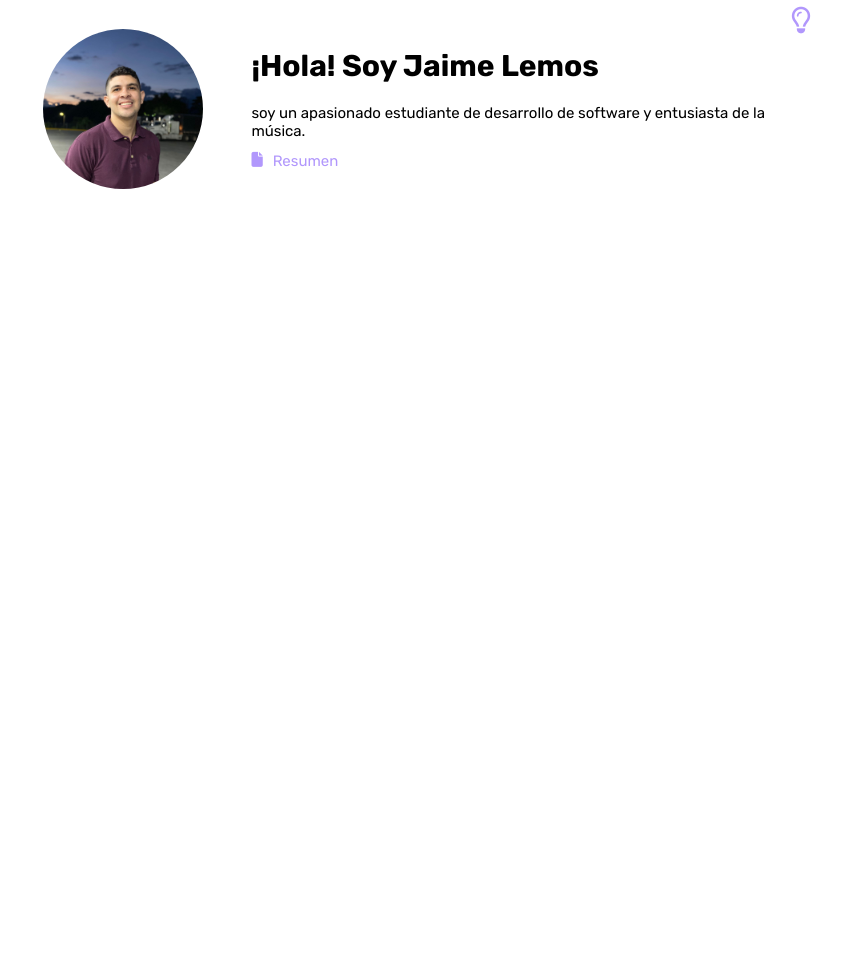
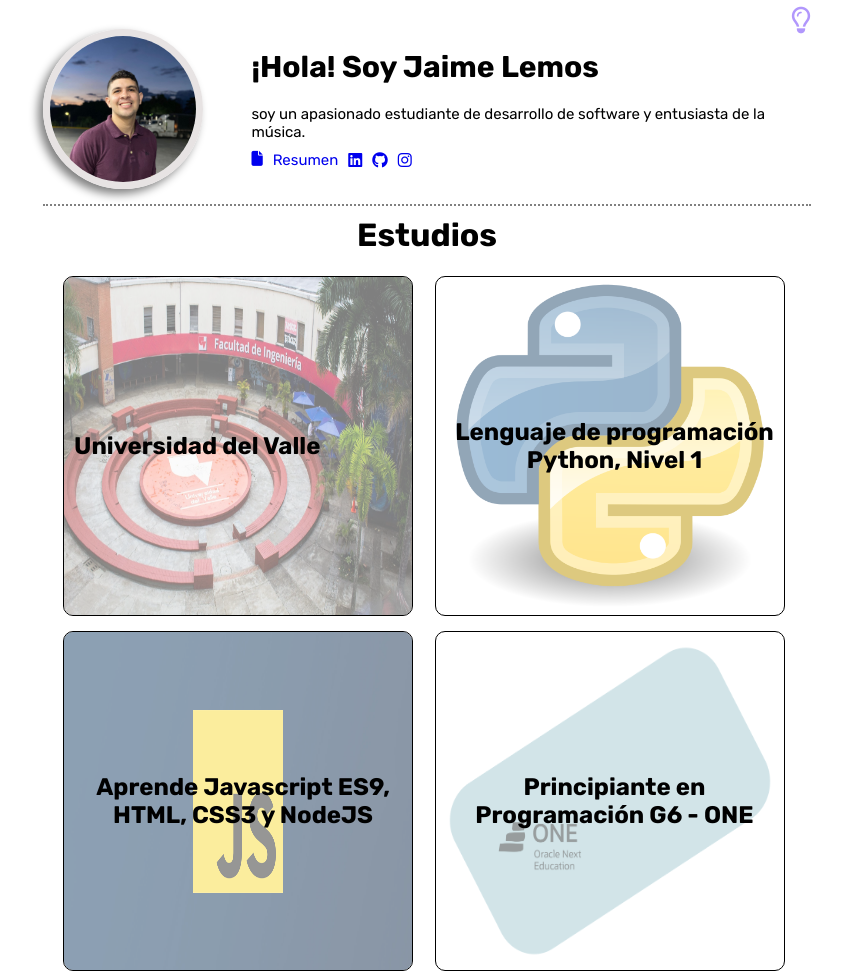
Before and after one commit to JLemos03/Portafolio-JL, a plain HTML site: page index.html in a window 1280 px wide. Shown: the whole page, without its empty margins (213-1055 px from the left). Before the commit the page ends 800 px from the top, so only its background shows below. Drawn offline with nearby package versions, Linux system fonts and the light colour scheme.

Commit message:
incorp estudios

```diff
--- a/index.html
+++ b/index.html
@@ -23,7 +23,9 @@
         </button>
     </section>
     <section class="contenedor-info">
-        <img src="Imagenes/JLprofile1.jpeg" class="foto" alt="">
+
+            <img src="Imagenes/JLprofile1.jpeg" class="foto" alt="">
+
         <div class="informacion-JL">
 
             <h1>¡Hola! Soy Jaime Lemos</h1>
@@ -31,16 +33,52 @@
             <section class="resumen">
                 <button>
                     <a href="Hoja de vida JL.pdf" download="Resumen JL">
-                        <i class="fa-solid fa-file" style="color: #B197FC;"></i><p>Resumen</p>
+                        <i class="fa-solid fa-file" ></i><p>Resumen</p>
                     </a>
                 </button>
-
+                <a href="https://www.linkedin.com/in/jaime-andres-lemos-palomino/" > <i class="fa-brands fa-linkedin" ></i> </a>
+                <a href="https://github.com/JLemos03"><i class="fa-brands fa-github"></i></a>
+                <a href="https://www.instagram.com/jlemos.16/"><i class="fa-brands fa-instagram"></i></a>
             </section>
 
         </div>
+    </section>
+
+    <div class="titulo-estudio"><h1>Estudios</h1></div>
+    <section class="estudio">
+        <div class="estudio-card">
+            <img src="Imagenes/univalle.jpeg " alt="">
+            <h1>
+                Universidad del Valle
+            </h1>
+            <div class="cont-text">
+                <p>2016 - 2020 Durante el período de 2016 a 2020, me dediqué al estudio de la tecnología en electrónica, adquiriendo conocimientos sólidos en el diseño, análisis y mantenimiento de sistemas electrónicos. Mi formación me permitió desarrollar habilidades técnicas en circuitos electrónicos, sistemas de control, programación y comunicación. </p>
+            </div>
+            </div>
+            <div class="estudio-card">
+                <img src="Imagenes/Python.svg.png" alt="">
+                <h1>Lenguaje de programación Python, Nivel 1</h1>
+                <div class="cont-text">
+                    <p>2020 - 2020 Participé en el programa 'Talento TIC', auspiciado por el gobierno, durante un período de dos meses, donde adquirí conocimientos fundamentales en programación utilizando el lenguaje Python nivel uno. Esta experiencia me proporcionó una base sólida en programación y una introducción al mundo de la tecnología, preparándome para futuros desafíos en el campo de la informática </p>
+                </div>
+            </div>
+            <div class="estudio-card">
+                <img src="Imagenes/js,html,node.png" class="img-3">
+                <h1>Aprende Javascript ES9, HTML, CSS3 y NodeJS </h1>
+                <div class="cont-text">
+                    <p>2022 - 2023 Complementé mi formación con un curso intensivo de 19 horas en el que aprendí las bases esenciales de JavaScript ES9, HTML, CSS3 y NodeJS desde cero. Este curso me brindó una comprensión sólida de las tecnologías web clave y me permitió ampliar mis habilidades en desarrollo web y programación. Estoy emocionado por aplicar estos conocimientos en proyectos prácticos y desafiantes. </p>
+                </div>
+            </div>
+            <div class="estudio-card">
+                <img src="Imagenes/oracle one.png" alt="">
+                <h1>Principiante en Programación G6 - ONE</h1>
+                <div class="cont-text">
+                    <p>Actualtemnte estoy certificandome con una guía básica inicial para quien desea entrar en el universo de programación y comenzar con la creación de páginas web utilizando los lenguajes populares de HTML, CSS y JavaScript con Oracle y Alura</p>
+                </div>
+        </div>
+    </section>
 
 
-    </section>
-
+<script src="script.js"></script>
 </body>
 </html>
--- /dev/null
+++ b/script.js
@@ -0,0 +1 @@
+const card = document.querySelector("#estudio-card")
--- a/style.css
+++ b/style.css
@@ -36,6 +36,8 @@
     align-items: center;
     min-height: 100%;
     gap: 5%;
+    padding-bottom: 15px;
+    border-bottom: 2px gray dotted ;
 }
 
 .informacion-JL{
@@ -44,10 +46,13 @@
     justify-content: center;
     padding: 10px;
 }
+
 .foto{
     height: 160px;
     width: 160px;
     border-radius: 50%;
+    border: 7px rgb(231, 227, 227) solid;
+    box-shadow: -5px 5px  10px gray;
 }
 .informacion-JL h1{
     font-size: 30px;
@@ -60,11 +65,96 @@
     margin-bottom: 10px;
 }
 
-
+.resumen{
+    color: #B197FC;
+    display: flex;
+    gap: 10px;
+}
 .resumen button a{
     display: flex;
     gap: 10px;
-    color: #B197FC;
     font-size: 15px ;
     text-decoration: none;
+
+
 }
+
+.estudio{
+    max-width: 768px;
+    display: grid;
+    grid-template-columns: 1fr 1fr;
+    gap: 15px;
+    margin: auto;
+    padding: 20px;
+
+
+}
+
+.titulo-estudio{
+    max-width: 768px;
+    margin: auto;
+    height: 40px;
+    text-align: center;
+    margin-top: 10px;
+
+
+}
+.estudio-card{
+    position: relative;
+    overflow: hidden;
+    display: flex;
+    flex-direction: column;
+    text-align: center;
+    justify-content: space-around;
+    width: 350px;
+    height: 340px;
+    border: 1px solid;
+    border-radius:10px;
+    cursor: pointer;
+    transition: hover 0.3s;
+
+}
+
+
+.estudio-card img{
+    position: absolute;
+    padding: 0;
+    width: 100%;
+    height: 100%;
+    opacity: .5;
+    transition: transform 0.3s;
+}
+.estudio-card h1{
+    position: absolute;
+    left: 10px;
+}
+
+.cont-text{
+    display: none;
+    opacity: 0;
+    font-weight: 150;
+
+}
+.ocultar{
+    display: none;
+}
+
+
+/*hovers*/
+.estudio-card:hover h1{
+    top: 20px;
+}
+
+.estudio-card:hover .cont-text{
+    padding: 10px;
+    padding-top: 40px;
+    display: block;
+    position: absolute;
+    opacity: 1;
+
+
+}
+
+.estudio-card:hover img{
+    transform: scale(1,2);
+}
```
Also changed, not shown: Imagenes/Python.svg.png (added), Imagenes/js,html,node.png (added), Imagenes/oracle one.png (added), Imagenes/univalle.jpeg (added).
